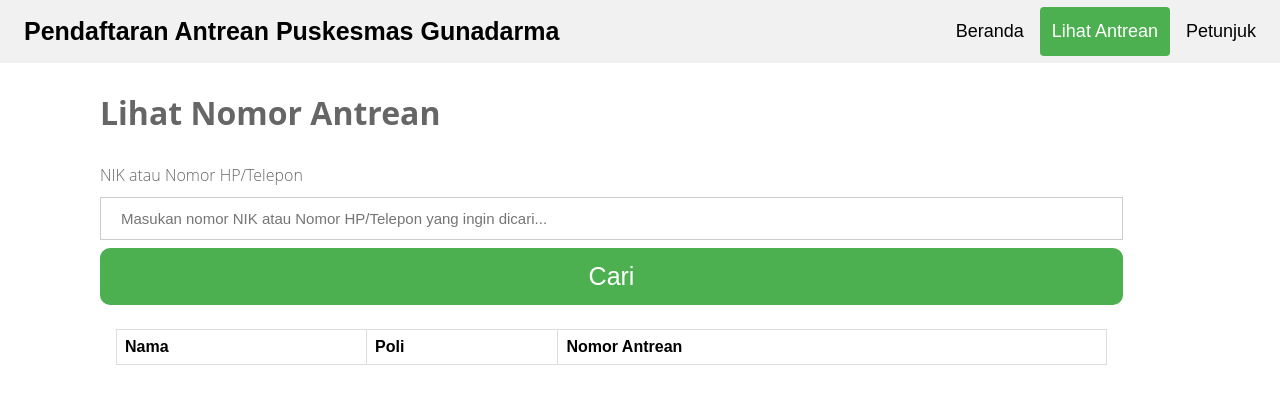
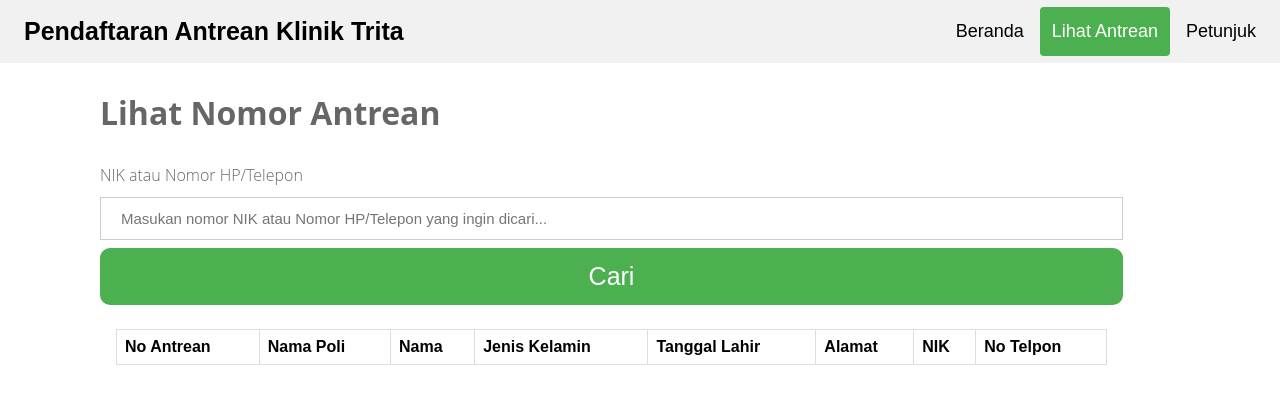
Before and after one commit to PramastaRR/tugas_web, a PHP site: page /lihatantri.php in a window 1280 px wide. Shown: the top 404 px of the page. Run offline with PHP 8.4, Linux system fonts and the light colour scheme; lists and menus that the app fills with data are empty.

Commit message:
Mengganti judul, mengganti tabel lihat antrean, dan mengupdate database

```diff
--- a/header.php
+++ b/header.php
@@ -1,6 +1,6 @@
 
 <div class="header">
-            <a href="/tugas_web/beranda.php" class="logo">Pendaftaran Antrean Puskesmas Gunadarma</a>
+            <a href="/tugas_web/beranda.php" class="logo">Pendaftaran Antrean Klinik Trita</a>
             <div class="header-right">
                 <a id="beranda" href="/tugas_web/beranda.php">Beranda</a>
                 <!-- <a href="pencarian.html">Pencarian</a>  -->
--- a/lihatantri.php
+++ b/lihatantri.php
@@ -306,10 +306,14 @@ include "connection.php";
 
                         <table>
                             <tr>
+                                <th>No Antrean</th>
+                                <th>Nama Poli</th>
                                 <th>Nama</th>
-                                <th>Poli</th>
-                                <th>Nomor Antrean</th>
-
+                                <th>Jenis Kelamin</th>
+                                <th>Tanggal Lahir</th>
+                                <th>Alamat</th>
+                                <th>NIK</th>
+                                <th>No Telpon</th>
                             </tr>
                             <?
                             if (!empty($_GET['search'])){
@@ -325,9 +329,14 @@ include "connection.php";
 
                             ?>
                             <tr>
-                                <td><?= $rows['nama_pasien']?></td>
-                                <td><?= $rows['nama_poli']?></td>
-                                <td><?= $rows['no_antrean']?></td>
+                            <td> <?= $rows['no_antrean'] ?></td>
+                            <td> <?= $rows['nama_poli'] ?></td>
+                            <td> <?= $rows['nama_pasien'] ?></td>
+                            <td> <?= $rows['jeniskelamin'] ?></td>
+                            <td> <?= $rows['tgllahir'] ?></td>
+                            <td> <?= $rows['alamat'] ?></td>
+                            <td> <?= $rows['nik'] ?></td>
+                            <td> <?= $rows['notelp'] ?></td>
                             </tr>
                             <?php
                                     }
```
Also changed, not shown: puskesmas.sql (+10 -29 lines).
